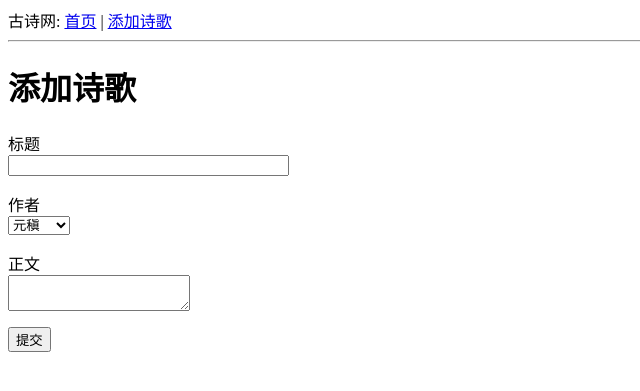
After one commit to gastlygem/poetic, a Flask app: page /add_poem in a window 1280 px wide. The commit adds this page. Shown: the top 391 px of the page, without its empty margins (0-640 px from the left). Run offline with Flask 2, Linux system fonts and the light colour scheme.

Commit message:
3.0 add form

```diff
--- a/app/__init__.py
+++ b/app/__init__.py
@@ -1,5 +1,7 @@
 from flask import Flask
+from config import Config
 
 app = Flask(__name__)
+app.config.from_object(Config)
 
 from app import routes
--- /dev/null
+++ b/app/forms.py
@@ -0,0 +1,15 @@
+from flask_wtf import FlaskForm
+from wtforms import StringField, SubmitField, SelectField, TextAreaField
+from wtforms.validators import DataRequired
+
+from data import poets
+
+poets_2 = []
+for index, poet in enumerate(poets):
+    poets_2.append((index, poet['name']))
+
+class PoemForm(FlaskForm):
+    title = StringField("标题", validators=[DataRequired()])
+    poem = TextAreaField("正文", validators=[DataRequired()])
+    poet = SelectField("作者", choices=poets_2)
+    submit = SubmitField("提交")
--- a/app/routes.py
+++ b/app/routes.py
@@ -1,3 +1,4 @@
+from app.forms import PoemForm
 from flask import render_template
 from app import app
 
@@ -12,3 +13,8 @@ def index():
         poem2['poet'] = poets[poem2['poet_id']]
         all_poems.append(poem2)
     return render_template("index.html", title="诗歌列表", poems=all_poems)
+
+@app.route("/add_poem", methods=["GET", "POST"])
+def add_poem():
+    form = PoemForm()
+    return render_template("add_poem.html", title="添加诗", form=form)
--- /dev/null
+++ b/app/templates/add_poem.html
@@ -0,0 +1,21 @@
+{% extends "base.html" %}
+
+{% block content %}
+<h1>添加诗歌</h1>
+<form action="" method="POST" novalidate>
+    {{ form.hidden_tag() }}
+    <p>
+        {{ form.title.label }}<br>
+        {{ form.title(size=32) }}
+    </p>
+    <p>
+        {{ form.poet.label }}<br>
+        {{ form.poet }}
+    </p>
+    <p>
+        {{ form.poem.label }}<br>
+        {{ form.poem(size=500) }}
+    </p>
+    <p>{{ form.submit() }}</p>
+</form>
+{% endblock %}
--- a/app/templates/base.html
+++ b/app/templates/base.html
@@ -10,7 +10,7 @@
 
 <body>
     <nav>
-        古诗网: <a href="/index">首页</a>
+        古诗网: <a href="/index">首页</a> | <a href="/add_poem">添加诗歌</a>
     </nav>
     <hr>
     {% block content %} {% endblock %}
--- /dev/null
+++ b/config.py
@@ -0,0 +1,2 @@
+class Config:
+    SECRET_KEY = "secret"
```
